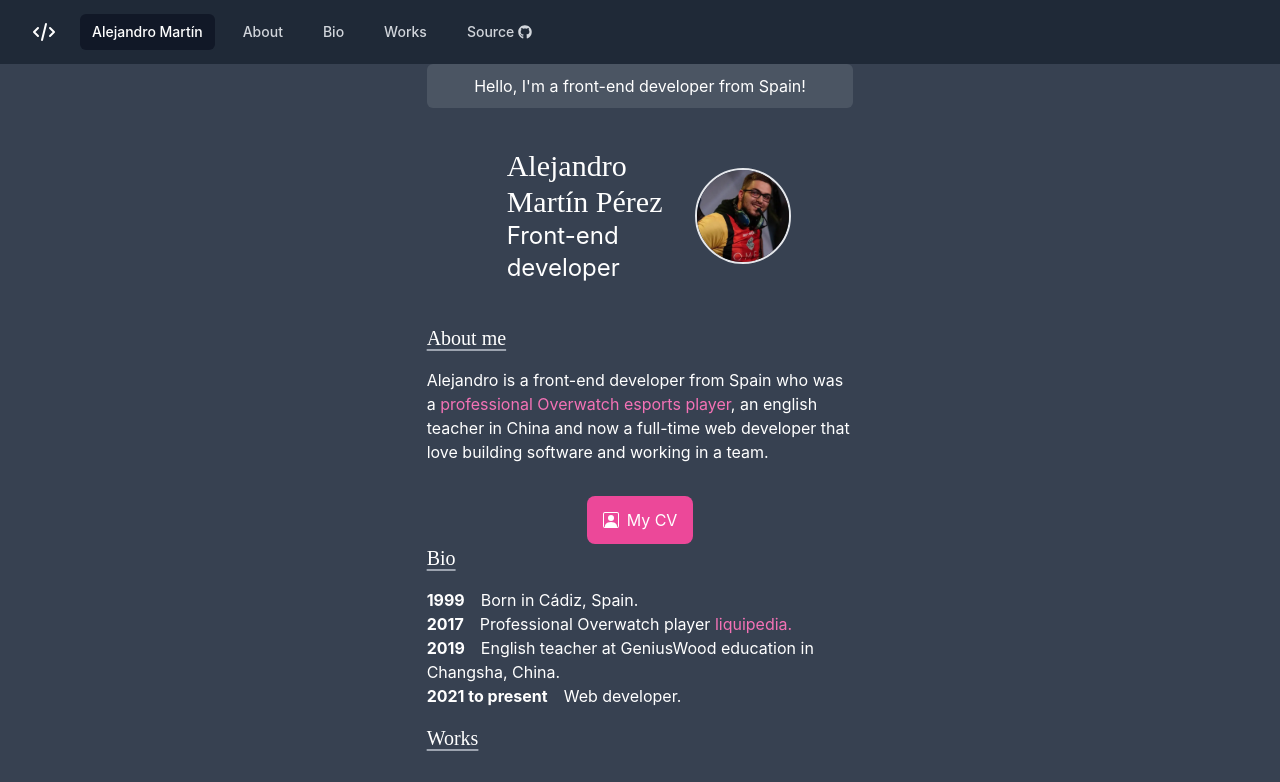
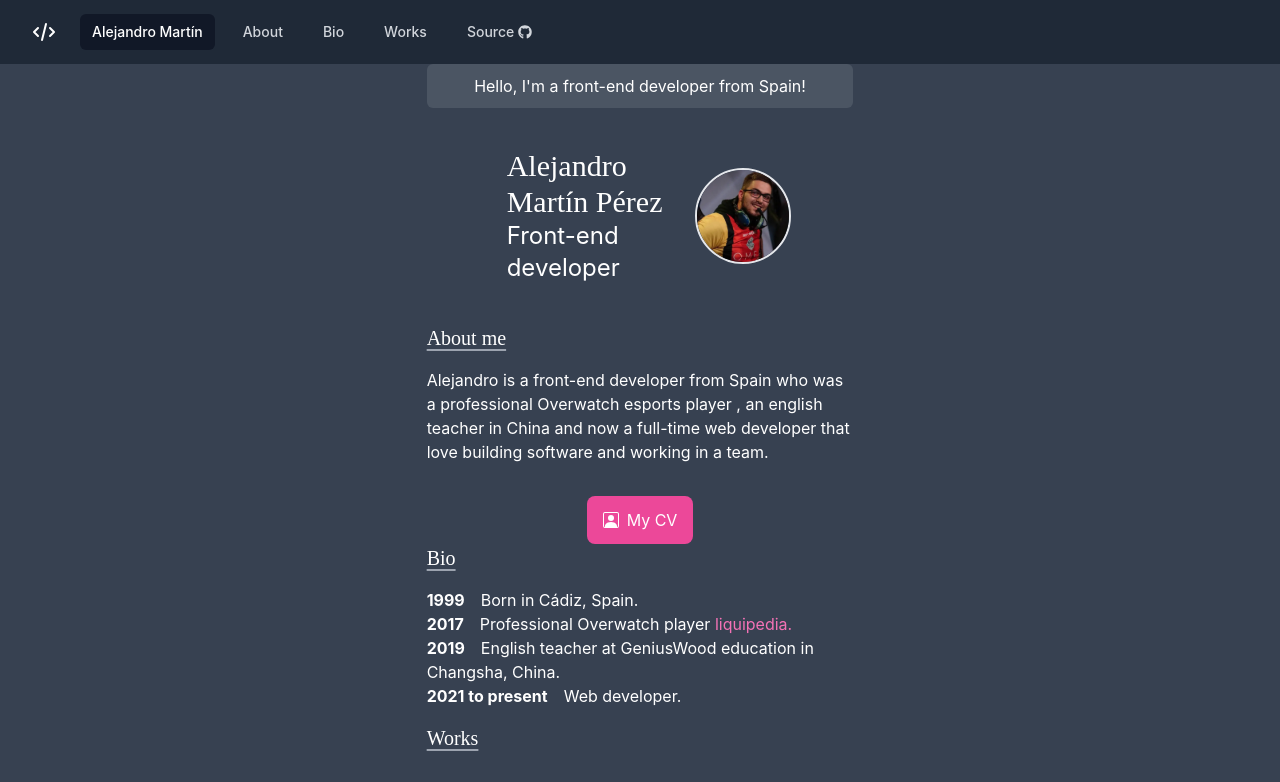
Before and after one commit to Networkzz/portfolio-react-tailwind, a React (Create React App) app: page / in a window 1280 px wide. Shown: the top 782 px of the page. Built offline with nearby package versions, Linux system fonts and the light colour scheme.

Commit message:
Delete: About anchor

```diff
--- a/src/components/About/About.js
+++ b/src/components/About/About.js
@@ -25,19 +25,14 @@ function About() {
         >
           About me
         </h2>
-        <p className="">
-          Alejandro is a front-end developer from Spain who was a{" "}
-          <a
-            className="text-pink-400 hover:text-pink-300"
-            href="https://liquipedia.net/overwatch/Networkz"
-          >
-            professional Overwatch esports player
-          </a>
-          , an english teacher in China and now a full-time web developer that
-          love building software and working in a team.
+        <p>
+          Alejandro is a front-end developer from Spain who was a professional
+          Overwatch esports player , an english teacher in China and now a
+          full-time web developer that love building software and working in a
+          team.
         </p>
       </div>
-      <ButtonCV/>
+      <ButtonCV />
     </div>
   );
 }
```
